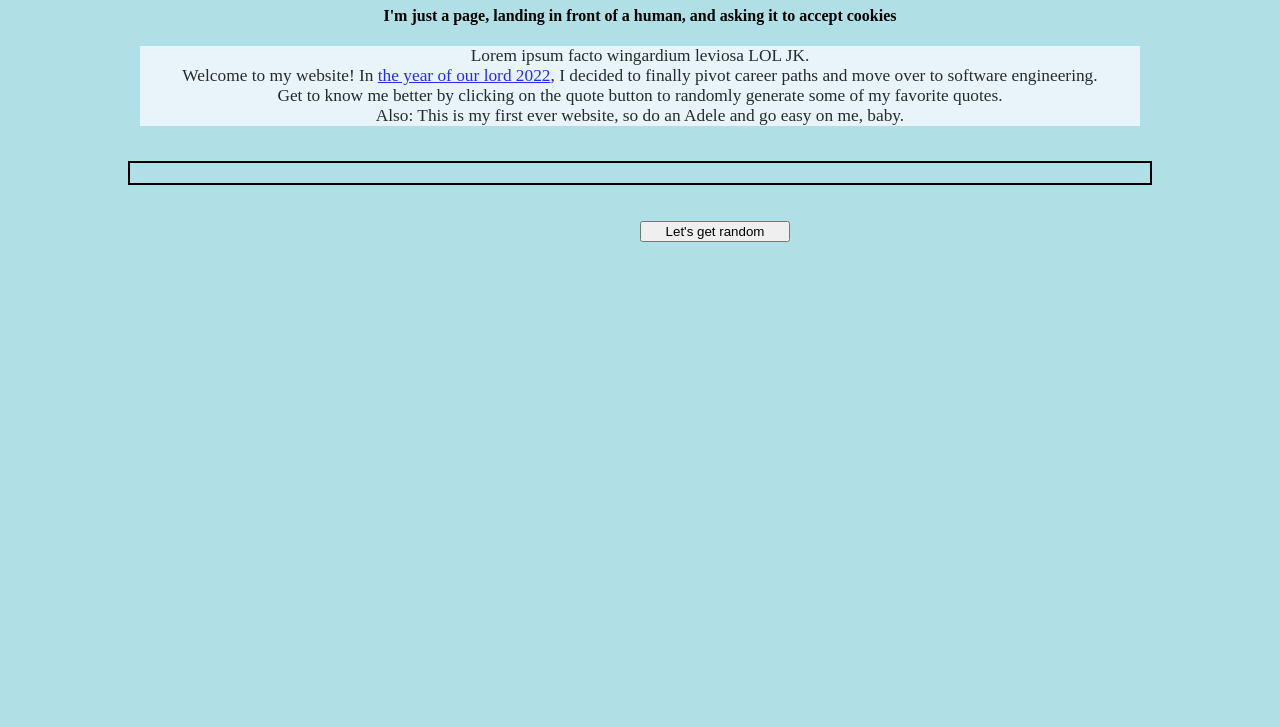
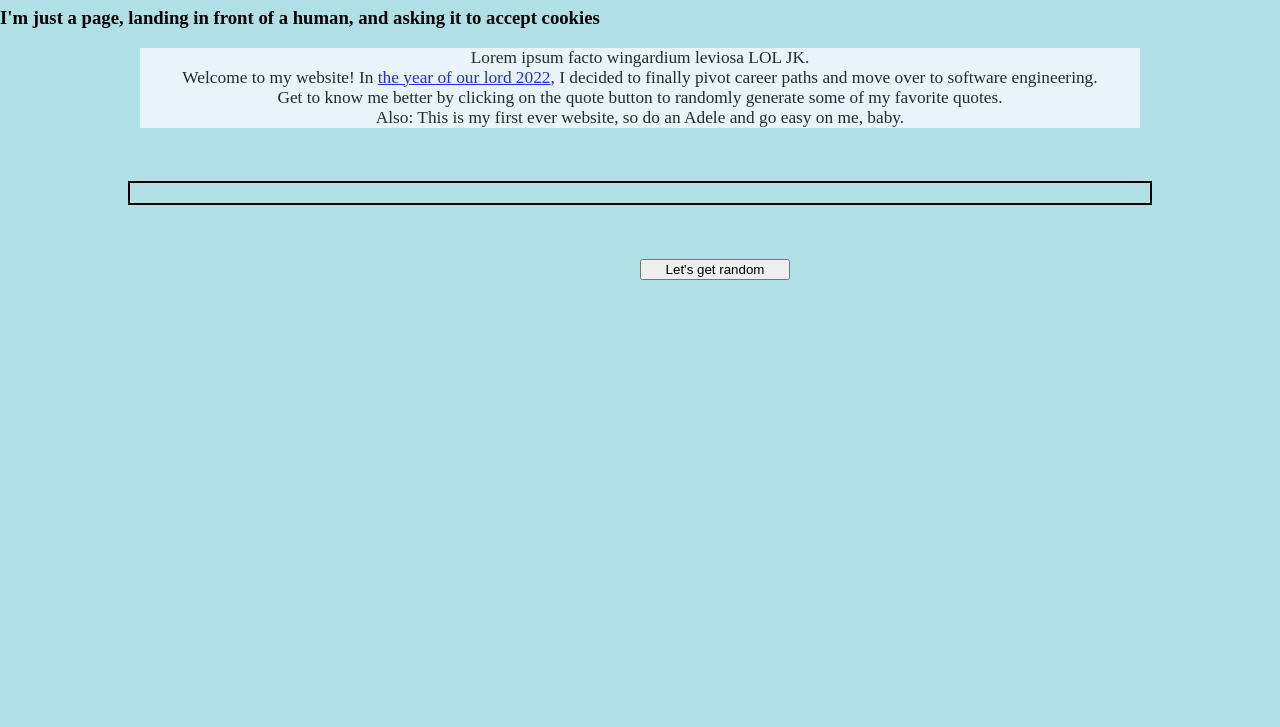
Before and after one commit to MemphisFoo/personal-website, a plain HTML site: page index.html in a window 1280 px wide. Shown: the part 73-800 px from the top of the page. Drawn offline with Linux system fonts and the light colour scheme.

Commit message:
updated some layourt and font

```diff
--- a/index.html
+++ b/index.html
@@ -8,8 +8,9 @@
     <body>
       <header>
         <h1>May the quote be with you</h1>
-        <h4>I'm just a page, landing in front of a human, and asking it to accept cookies</h4>
+        <h3>I'm just a page, landing in front of a human, and asking it to accept cookies</h3>
       </header>
+
         <p div id = p> Lorem ipsum facto wingardium leviosa LOL JK.
             <br>
             Welcome to my website! In <a href= "https://en.wikipedia.org/wiki/Bill_Kelliher">the year of our lord 2022</a>, I decided to finally pivot career paths and move over to software engineering.
@@ -19,7 +20,9 @@
              Also: This is my first ever website, so do an Adele and go easy on me, baby.
         </p>
        <br>
+       <br>
        <div id = quoteDisplay> </div>
+       <br>
        <br>
        <br>
        <button id =quotBtn>Let's get random
```
